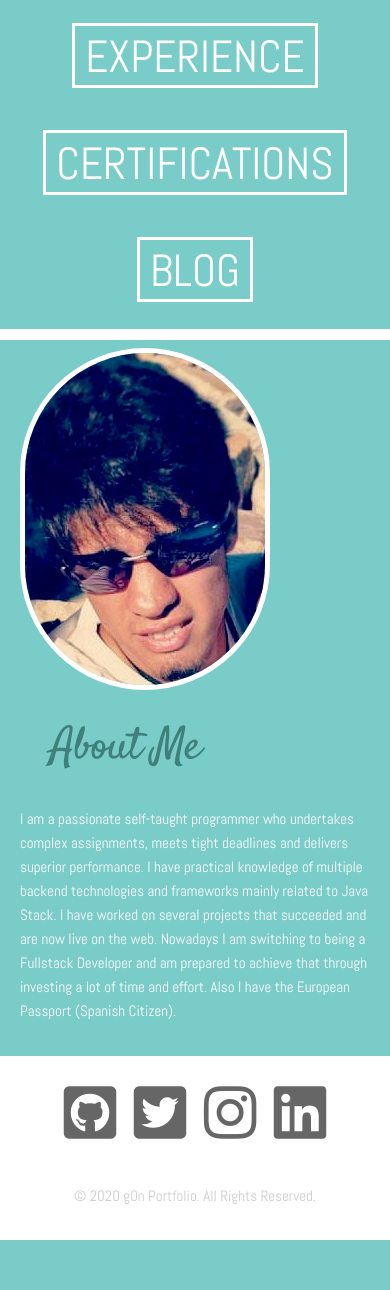
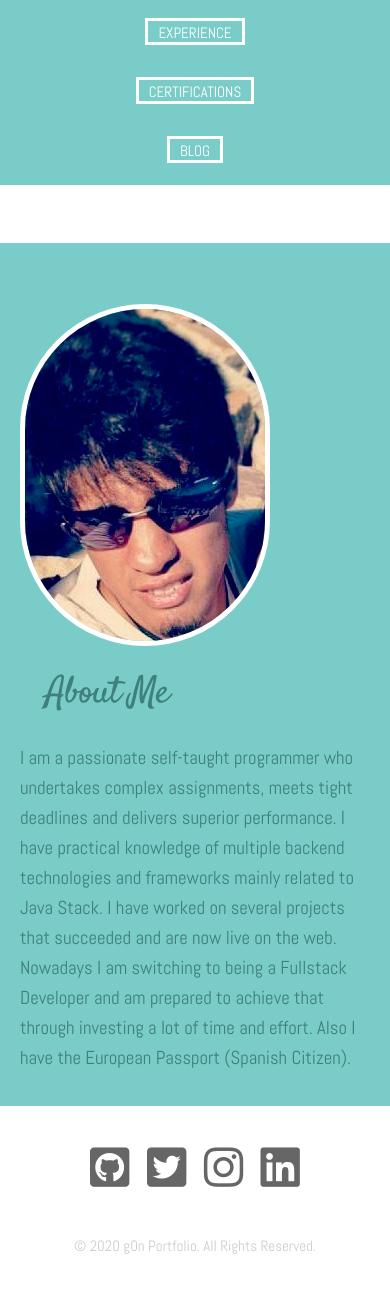
Before and after one commit to g0ng0n12/g0nzh4-portfolio, a Django app: page /jobs in a window 390 px wide. Before the commit the page ends 1240 px from the top, so only its background shows below. Run offline with Django 3.2, Linux system fonts and the light colour scheme.

Commit message:
initial commit for the media queries for responsiviness

```diff
--- a/static/css/style.css
+++ b/static/css/style.css
@@ -94,3 +94,13 @@
 }
 /* Media Queries
 ----------------------------------------------------*/
+/* Larger than mobile */
+@media (max-width: 479px){
+    .logo a{font-size: 1em;}
+    .main {padding-top: 15%;}
+    .portfolio img{ margin-bottom: 10%;}
+    img.avatar{margin-top: 15%;}
+    h2.bio{font-size: 2.5em;}
+    p.bio {font-size: 1.25em; color: #3f7f7c}
+    ul.social li a {font-size: .75em; }
+}
```
